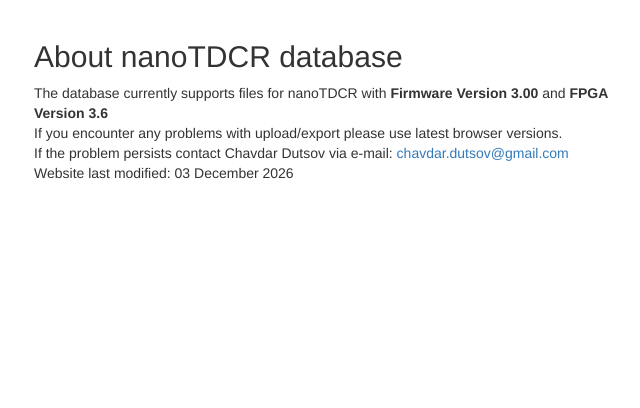
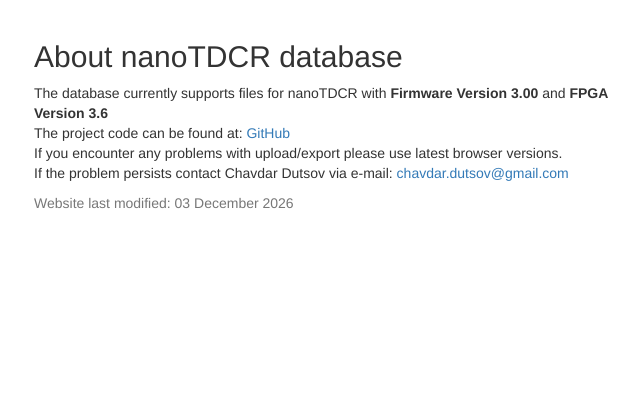
Before and after one commit to cdutsov/tdcr_analysis-v2, a Flask app: page /about in a window 1280 px wide. Shown: the part 52-460 px from the top of the page, without its empty margins (301-941 px from the left). Run offline with Flask 2, Linux system fonts and the light colour scheme; parts of the project's set-up code (start-up, migrations or seed data) failed here and were passed over; some libraries are stand-ins or nearby versions.

Commit message:
change about page

```diff
--- a/app/templates/about.html
+++ b/app/templates/about.html
@@ -6,9 +6,10 @@
         <h2>About nanoTDCR database</h2>
         <p>The database currently supports files for nanoTDCR with <b>Firmware Version 3.00</b>
            and <b>FPGA Version 3.6</b><br>
+           The project code can be found at: <a href="https://github.com/cdutsov/tdcr_analysis-v2" target="_blank">GitHub</a><br>
            If you encounter any problems with upload/export please use latest browser versions.<br>
            If the problem persists contact Chavdar Dutsov via e-mail:
-            <a href="mailto:chavdar.dutsov@gmail.com">chavdar.dutsov@gmail.com</a><br>
-           Website last modified: {{ modified }}</p>
+            <a href="mailto:chavdar.dutsov@gmail.com" target="_blank">chavdar.dutsov@gmail.com</a><br>
+        <p class="text-muted">Website last modified: {{ modified }}</p></p>
     </div>
 {% endblock %}
--- a/app/templates/base.html
+++ b/app/templates/base.html
@@ -33,7 +33,8 @@
     <footer class="footer navbar-fixed-bottom">
         <div>
 
-            <p class="text-muted"><a href="/"><img width="60px" src="./static/images/SU_Logo.png"></a>
+            <p class="text-muted"><a href="https://www.uni-sofia.bg/index.php/eng" target="_blank">
+                <img width="60px" src="./static/images/SU_Logo.png"></a>
                 Sofia University "St. Kliment Ohridski", Faculty of Physics, 2017</p>
         </div>
     </footer>
```
